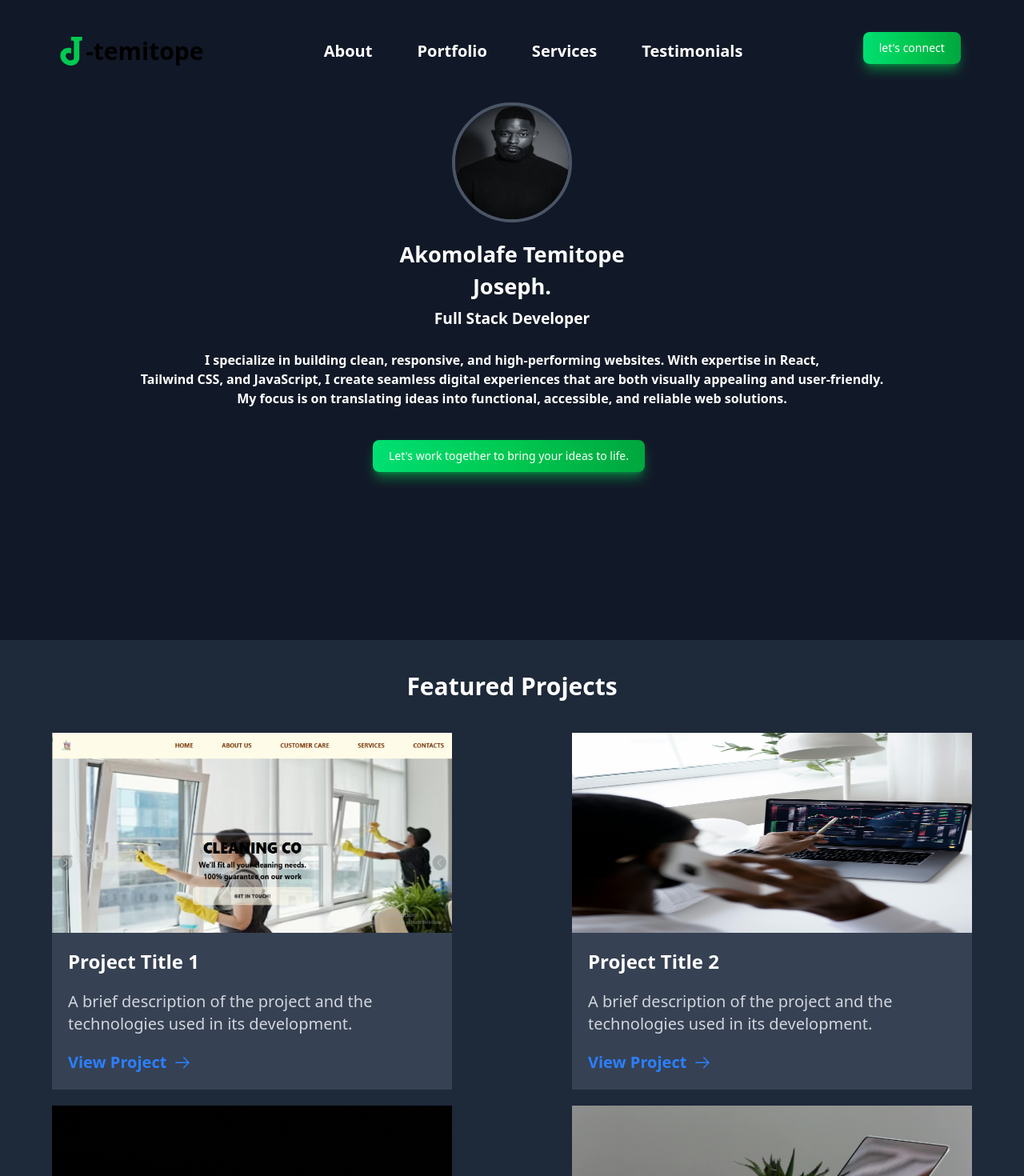
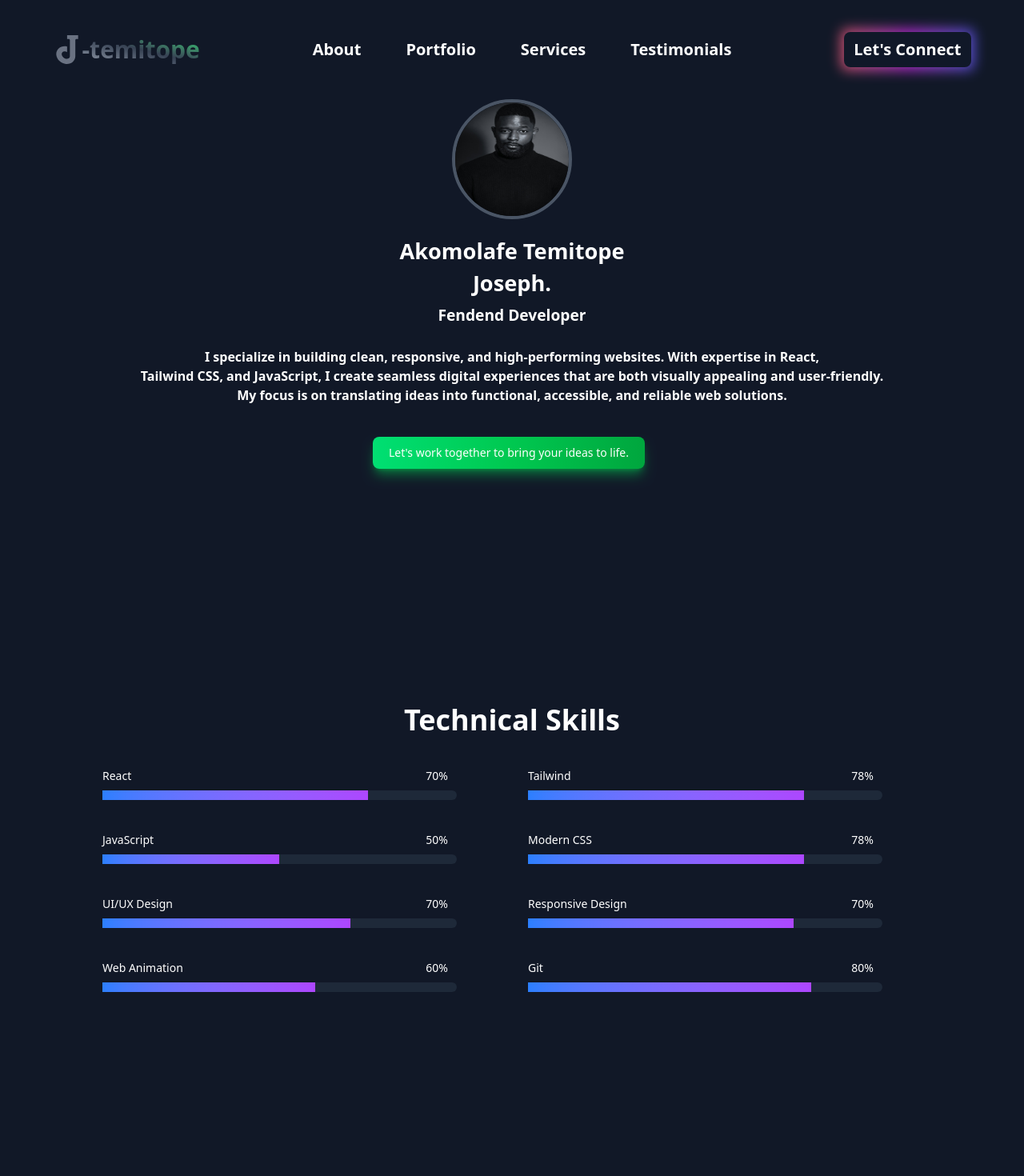
Before and after one commit to akomolafetemitopejoseph/myprofile, a React (Vite) app: page / in a window 1280 px wide. Shown: the top 1470 px of the page at 80% size. Built offline with nearby package versions, Linux system fonts and the light colour scheme.

Commit message:
Added homepage and expertise pages and do some little changes in navbar

```diff
--- a/src/App.jsx
+++ b/src/App.jsx
@@ -1,46 +1,14 @@
 import React from "react";
 import NavBar from "./Components/NavBar";
-import Portfolio from "./Components/Portfolio";
-import img1 from "./assets/cleaningservices.png";
-import design2 from "./assets/design.jpg";
-import design3 from "./assets/design2.jpg"
-import design4 from "./assets/design3.jpg"
+import Homepage from "./Pages/Homepage";
+
 
 const App = () => {
   return (
     <div>
       <NavBar />
-      <div className="bg-gray-800">
-        <h1 className="text-center text-3xl font-extrabold text-white pt-10">
-          Featured Projects
-        </h1>
-        <div className="grid grid-cols-2 justify-center gap-5 mt-10 justify-items-center">
-          <Portfolio
-            img={img1}
-            heading="Project Title 1"
-            paragraph="A brief description of the project and the technologies used in its development."
-            view="view project"
-          />
-          <Portfolio
-            img={design2}
-            heading="Project Title 2"
-            paragraph="A brief description of the project and the technologies used in its development."
-            view="view project"
-          />
-          <Portfolio
-            img={design3}
-            heading="Project Title 3"
-            paragraph="A brief description of the project and the technologies used in its development."
-            view="view project"
-          />
-          <Portfolio
-            img={design4}
-            heading="Project Title 4"
-            paragraph="A brief description of the project and the technologies used in its development."
-            view="view project"
-          />
-        </div>
-      </div>
+      <Homepage />
+
     </div>
   );
 };
--- /dev/null
+++ b/src/Components/Expertise.jsx
@@ -0,0 +1,84 @@
+import React from "react";
+
+const Expertise = () => {
+  return (
+    <div className="bg-[#111827] h-screen pt-10 text-white">
+      <div>
+        <div>
+          <h1 className="text-center text-4xl font-bold mt-10">
+            Technical Skills
+          </h1>
+        </div>
+
+        <div className="w-[80%] grid grid-cols-2 justify-self-center mt-10 gap-10 m-15 ">
+          <div>
+            <h1 className="flex justify-between text-sm space-x-50 mb-2">
+              React <span className="mr-15">70%</span>
+            </h1>
+            <div className="w-[90%] h-3 bg-gray-800 rounded-2xl">
+              <div className="w-[75%] h-full bg-gradient-to-r from-blue-500 to-purple-500"></div>
+            </div>
+          </div>
+          <div>
+            <h1 className="flex justify-between text-sm space-x-50 mb-2">
+              Tailwind <span className="mr-15">78%</span>
+            </h1>
+            <div className="w-[90%] h-3 bg-gray-800 rounded-2xl">
+              <div className="w-[78%] h-full bg-gradient-to-r from-blue-500 to-purple-500"></div>
+            </div>
+          </div>
+          <div>
+            <h1 className="flex justify-between text-sm space-x-50 mb-2">
+              JavaScript <span className="mr-15">50%</span>
+            </h1>
+            <div className="w-[90%] h-3 bg-gray-800 rounded-2xl">
+              <div className="w-[50%] h-full bg-gradient-to-r from-blue-500 to-purple-500"></div>
+            </div>
+          </div>
+          <div>
+            <h1 className="flex justify-between text-sm space-x-50 mb-2">
+              Modern CSS <span className="mr-15">78%</span>
+            </h1>
+            <div className="w-[90%] h-3 bg-gray-800 rounded-2xl">
+              <div className="w-[78%] h-full bg-gradient-to-r from-blue-500 to-purple-500"></div>
+            </div>
+          </div>
+          <div>
+            <h1 className="flex justify-between text-sm space-x-50 mb-2">
+              UI/UX Design <span className="mr-15">70%</span>
+            </h1>
+            <div className="w-[90%] h-3 bg-gray-800 rounded-2xl">
+              <div className="w-[70%] h-full bg-gradient-to-r from-blue-500 to-purple-500"></div>
+            </div>
+          </div>
+          <div>
+            <h1 className="flex justify-between text-sm space-x-50 mb-2">
+              Responsive Design <span className="mr-15">70%</span>
+            </h1>
+            <div className="w-[90%] h-3 bg-gray-800 rounded-2xl">
+              <div className="w-[75%] h-full bg-gradient-to-r from-blue-500 to-purple-500"></div>
+            </div>
+          </div>
+          <div>
+            <h1 className="flex justify-between text-sm space-x-50 mb-2">
+              Web Animation <span className="mr-15">60%</span>
+            </h1>
+            <div className="w-[90%] h-3 bg-gray-800 rounded-2xl">
+              <div className="w-[60%] h-full bg-gradient-to-r from-blue-500 to-purple-500"></div>
+            </div>
+          </div>
+          <div>
+            <h1 className="flex justify-between text-sm space-x-50 mb-2">
+              Git <span className="mr-15">80%</span>
+            </h1>
+            <div className="w-[90%] h-3 bg-gray-800 rounded-2xl">
+              <div className="w-[80%] h-full bg-gradient-to-r from-blue-500 to-purple-500"></div>
+            </div>
+          </div>
+        </div>
+      </div>
+    </div>
+  );
+};
+
+export default Expertise;
--- a/src/Components/NavBar.jsx
+++ b/src/Components/NavBar.jsx
@@ -7,8 +7,8 @@ const NavBar = () => {
     <div className=" bg-[#111827] h-screen pt-10">
       <div className=" flex justify-around items-center">
         <div className="flex">
-          <SiJoplin className="text-4xl text-green-500" />
-          <h1 className="text-3xl font-semibold">-temitope</h1>
+          <SiJoplin className="text-4xl text-gray-500 " />
+          <h1 className="text-3xl font-semibold bg-gradient-to-tr from-gray-400 via-gray-700 to-green-400 bg-clip-text text-transparent">-temitope</h1>
         </div>
 
         <div>
@@ -27,8 +27,10 @@ const NavBar = () => {
             </li>
           </ul>
         </div>
-        <div>
-          <button className="text-white bg-gradient-to-r from-green-400 via-green-500 to-green-600 hover:bg-gradient-to-br focus:ring-4 focus:outline-none focus:ring-green-300 dark:focus:ring-green-800 shadow-lg shadow-green-500/50 dark:shadow-lg dark:shadow-green-800/80 font-medium rounded-lg text-sm px-5 py-2.5 text-center me-2 mb-2">
+
+        <div class="relative">
+          <div class="absolute -inset-1 rounded-lg bg-gradient-to-r from-rose-400 via-fuchsia-500 to-indigo-500 opacity-75 blur"></div>
+          <button class="relative rounded-lg bg-gray-900 cursor-pointer px-3 py-2 hover:text-gray-700 active:bg-gray-100 transition-all duration-700 font-bold text-white text-xl capitalize">
             let's connect
           </button>
         </div>
@@ -46,7 +48,7 @@ const NavBar = () => {
           Akomolafe Temitope <br /> Joseph.
         </h1>
         <h1 className="leading-10 text-[1.2rem] font-semibold text-white">
-          Full Stack Developer
+          Fendend Developer
         </h1>
 
         <p className="mt-5 font-bold text-l text-white">
@@ -62,6 +64,7 @@ const NavBar = () => {
           <button className="text-white bg-gradient-to-r from-green-400 via-green-500 to-green-600 hover:bg-gradient-to-br focus:ring-4 focus:outline-none focus:ring-green-300 dark:focus:ring-green-800 shadow-lg shadow-green-500/50 dark:shadow-lg dark:shadow-green-800/80 font-medium rounded-lg text-sm px-5 py-2.5 text-center me-2 mb-2 cursor-pointer">
             Let's work together to bring your ideas to life.
           </button>
+
         </div>
       </div>
     </div>
--- /dev/null
+++ b/src/Pages/Homepage.jsx
@@ -0,0 +1,48 @@
+import React from "react";
+import Portfolio from "../Components/Portfolio";
+import img1 from "../assets/cleaningservices.png";
+import img2 from "../assets/design.jpg";
+import img3 from "../assets/design2.jpg";
+import img4 from "../assets/design3.jpg";
+import Expertise from "../Components/Expertise";
+
+const Homepage = () => {
+  return (
+    <div>
+      <Expertise />
+      <div className="bg-gray-800">
+        <h1 className="text-center text-3xl font-extrabold text-white pt-10">
+          Featured Projects
+        </h1>
+        <div className="grid grid-cols-2 justify-center gap-10 mt-10 justify-items-center">
+          <Portfolio
+            img={img1}
+            heading="Project Title 1"
+            paragraph="A brief description of the project and the technologies used in its development."
+            view="view project"
+          />
+          <Portfolio
+            img={img2}
+            heading="Project Title 2"
+            paragraph="A brief description of the project and the technologies used in its development."
+            view="view project"
+          />
+          <Portfolio
+            img={img3}
+            heading="Project Title 3"
+            paragraph="A brief description of the project and the technologies used in its development."
+            view="view project"
+          />
+          <Portfolio
+            img={img4}
+            heading="Project Title 4"
+            paragraph="A brief description of the project and the technologies used in its development."
+            view="view project"
+          />
+        </div>
+      </div>
+    </div>
+  );
+};
+
+export default Homepage;
```
